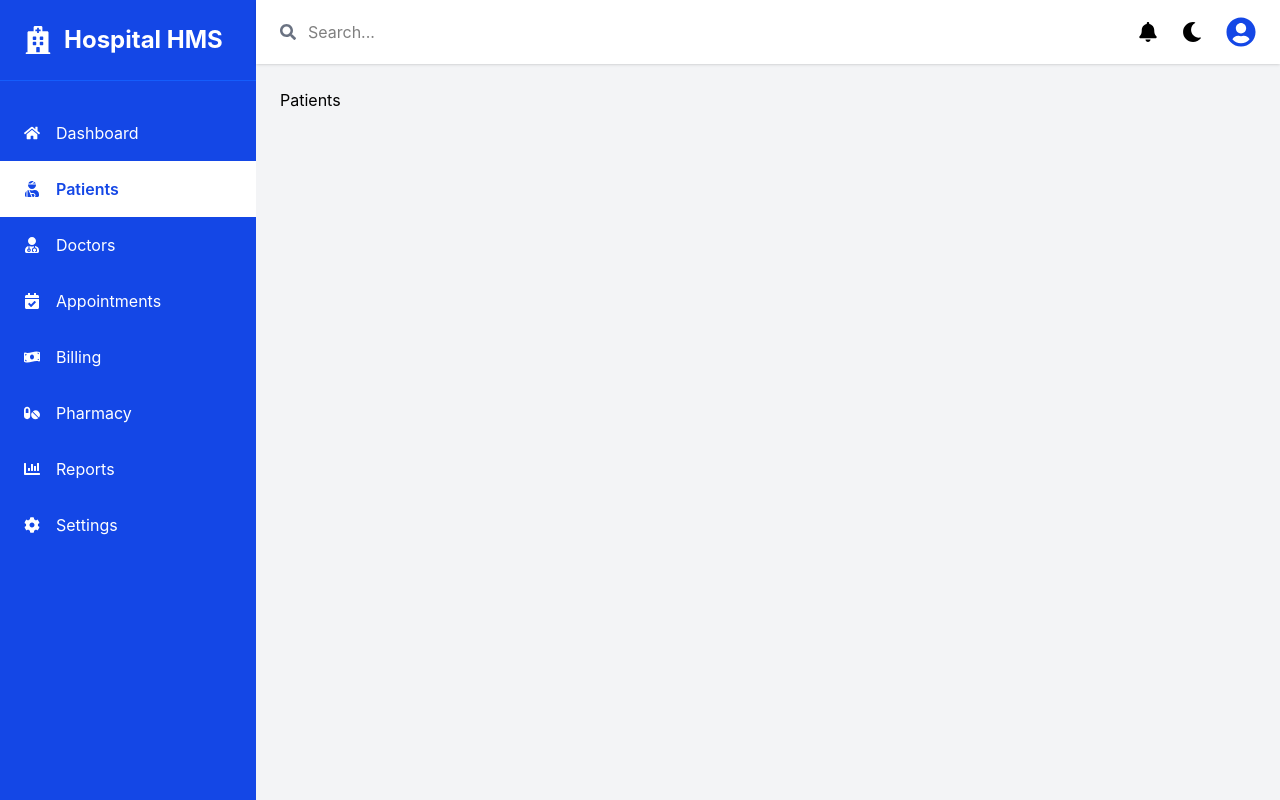
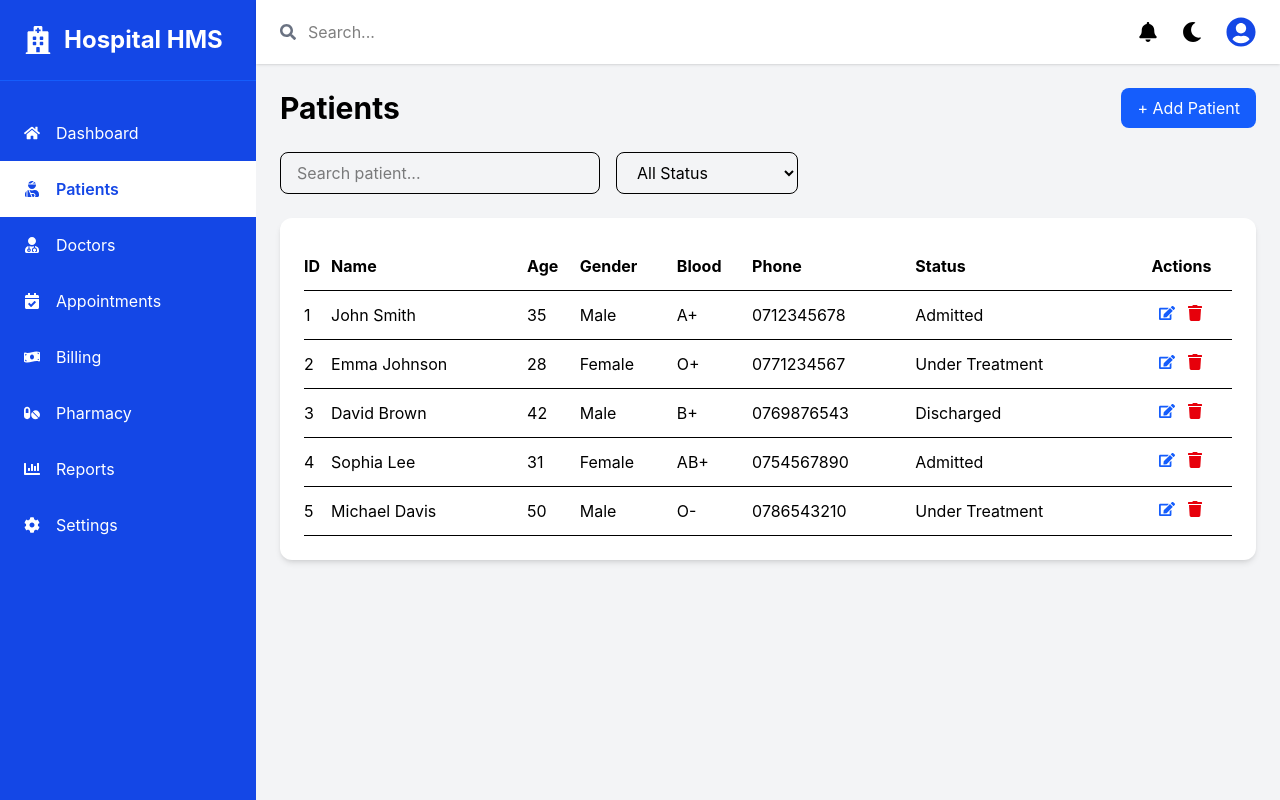
Before and after one commit to AyeshaPerera2003/hospital-management-system-react, a React (Vite) app: page /patients in a window 1280 px wide. Built offline with nearby package versions, Linux system fonts and the light colour scheme.

Commit message:
Added patient list and search filter patients

```diff
--- a/src/Components/patients/PatientTable.jsx
+++ b/src/Components/patients/PatientTable.jsx
@@ -0,0 +1,60 @@
+import patients from "../../data/patients";
+import { FaEdit, FaTrash } from "react-icons/fa";
+
+function PatientTable({search, status}) {
+  const filteredPatients = patients.filter((patient) => {
+  const matchesSearch = patient.name
+    .toLowerCase()
+    .includes(search.toLowerCase());
+
+  const matchesStatus =
+    status === "All" || patient.status === status;
+
+  return matchesSearch && matchesStatus;
+});
+
+
+  return (
+    <div className="bg-white rounded-xl shadow-md p-6 overflow-x-auto">
+      <table className="w-full">
+        <thead>
+          <tr className="border-b">
+            <th className="text-left py-3">ID</th>
+            <th className="text-left py-3">Name</th>
+            <th className="text-left py-3">Age</th>
+            <th className="text-left py-3">Gender</th>
+            <th className="text-left py-3">Blood</th>
+            <th className="text-left py-3">Phone</th>
+            <th className="text-left py-3">Status</th>
+            <th className="text-center py-3">Actions</th>
+          </tr>
+        </thead>
+
+        <tbody>
+          {filteredPatients.map((patient) => (
+            <tr key={patient.id} className="border-b hover:bg-gray-50">
+              <td className="py-3">{patient.id}</td>
+              <td>{patient.name}</td>
+              <td>{patient.age}</td>
+              <td>{patient.gender}</td>
+              <td>{patient.bloodGroup}</td>
+              <td>{patient.phone}</td>
+              <td>{patient.status}</td>
+              <td className="text-center space-x-3">
+                <button className="text-blue-600 hover:text-blue-800">
+                  <FaEdit />
+                </button>
+
+                <button className="text-red-600 hover:text-red-800">
+                  <FaTrash />
+                </button>
+              </td>
+            </tr>
+          ))}
+        </tbody>
+      </table>
+    </div>
+  );
+}
+
+export default PatientTable;
--- a/src/Components/patients/SearchBar.jsx
+++ b/src/Components/patients/SearchBar.jsx
@@ -0,0 +1,13 @@
+function SearchBar({ search, setSearch }) {
+  return (
+    <input
+      type="text"
+      placeholder="Search patient..."
+      value={search}
+      onChange={(e) => setSearch(e.target.value)}
+      className="border rounded-lg px-4 py-2 w-full md:w-80 focus:outline-none focus:ring-2 focus:ring-blue-500"
+    />
+  );
+}
+
+export default SearchBar;
--- a/src/Components/patients/StatusFilter.jsx
+++ b/src/Components/patients/StatusFilter.jsx
@@ -0,0 +1,16 @@
+function StatusFilter({ status, setStatus }) {
+  return (
+    <select
+      value={status}
+      onChange={(e) => setStatus(e.target.value)}
+      className="border rounded-lg px-4 py-2"
+    >
+      <option value="All">All Status</option>
+      <option value="Admitted">Admitted</option>
+      <option value="Under Treatment">Under Treatment</option>
+      <option value="Discharged">Discharged</option>
+    </select>
+  );
+}
+
+export default StatusFilter;
--- a/src/data/patients.js
+++ b/src/data/patients.js
@@ -0,0 +1,49 @@
+const patients = [
+  {
+    id: 1,
+    name: "John Smith",
+    age: 35,
+    gender: "Male",
+    bloodGroup: "A+",
+    phone: "0712345678",
+    status: "Admitted",
+  },
+  {
+    id: 2,
+    name: "Emma Johnson",
+    age: 28,
+    gender: "Female",
+    bloodGroup: "O+",
+    phone: "0771234567",
+    status: "Under Treatment",
+  },
+  {
+    id: 3,
+    name: "David Brown",
+    age: 42,
+    gender: "Male",
+    bloodGroup: "B+",
+    phone: "0769876543",
+    status: "Discharged",
+  },
+  {
+    id: 4,
+    name: "Sophia Lee",
+    age: 31,
+    gender: "Female",
+    bloodGroup: "AB+",
+    phone: "0754567890",
+    status: "Admitted",
+  },
+  {
+    id: 5,
+    name: "Michael Davis",
+    age: 50,
+    gender: "Male",
+    bloodGroup: "O-",
+    phone: "0786543210",
+    status: "Under Treatment",
+  },
+];
+
+export default patients;
--- a/src/pages/Patients/Patients.jsx
+++ b/src/pages/Patients/Patients.jsx
@@ -1,5 +1,43 @@
+import { useState } from "react";
+
+import PatientTable from "../../components/patients/PatientTable";
+import SearchBar from "../../components/patients/SearchBar";
+import StatusFilter from "../../components/patients/StatusFilter";
+
 function Patients() {
-  return <h1>Patients</h1>;
+  const [search, setSearch] = useState("");
+  const [status, setStatus] = useState("All");
+
+  return (
+    <div>
+      <div className="flex justify-between items-center mb-6">
+        <h1 className="text-3xl font-bold">
+          Patients
+        </h1>
+
+        <button className="bg-blue-600 text-white px-4 py-2 rounded-lg hover:bg-blue-700">
+          + Add Patient
+        </button>
+      </div>
+
+      <div className="flex flex-col md:flex-row gap-4 mb-6">
+        <SearchBar
+          search={search}
+          setSearch={setSearch}
+        />
+
+        <StatusFilter
+          status={status}
+          setStatus={setStatus}
+        />
+      </div>
+
+      <PatientTable
+        search={search}
+        status={status}
+      />
+    </div>
+  );
 }
 
 export default Patients;
```
